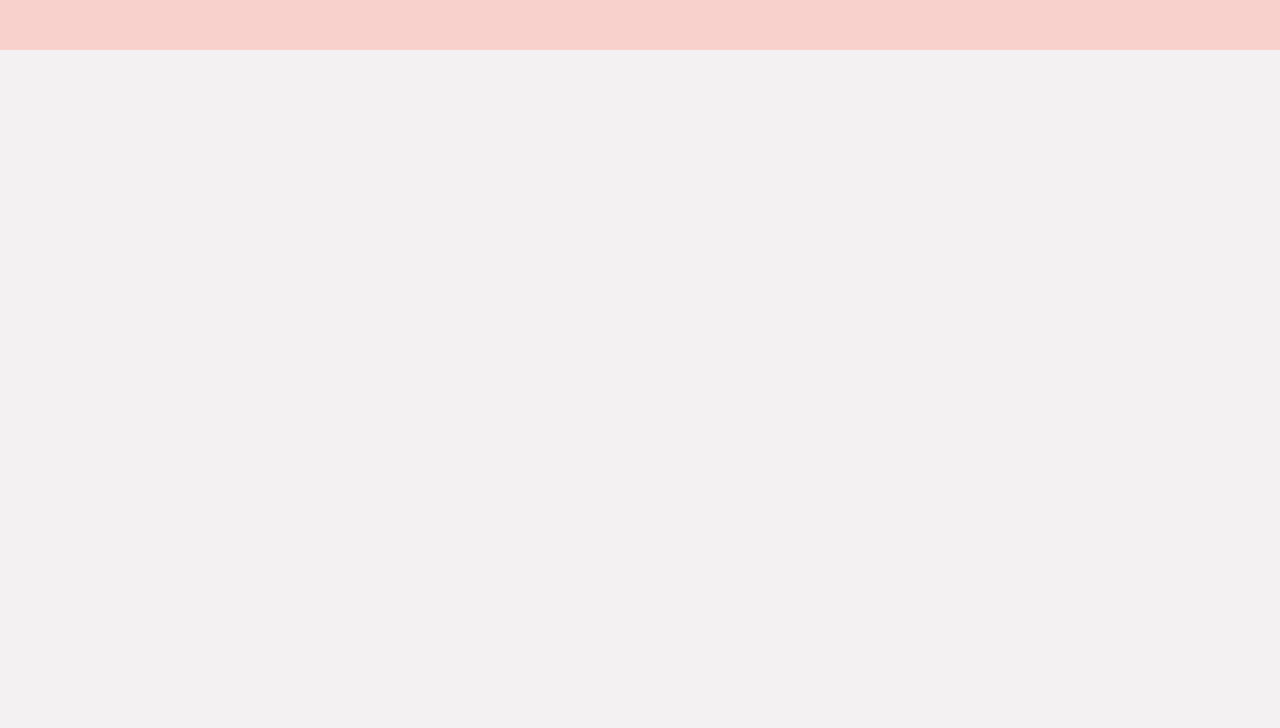
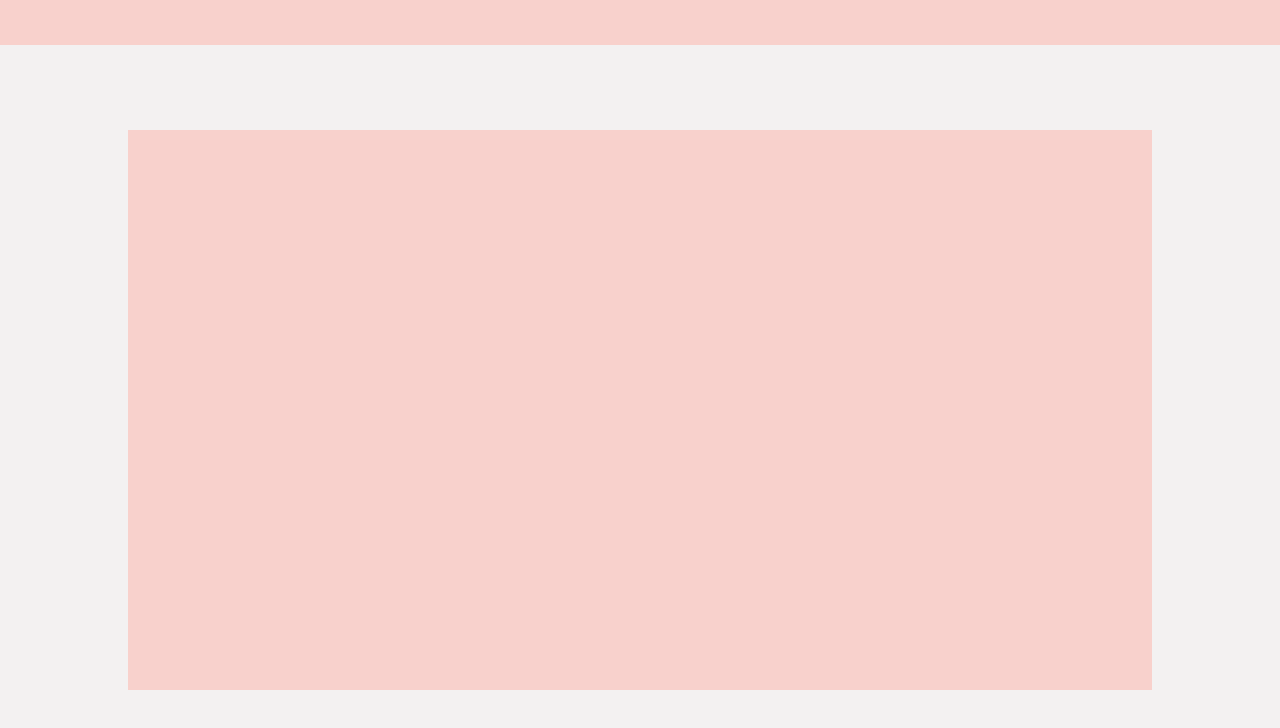
Before and after one commit to css-enjoyer/odin_restaurant-page, a website built with webpack: page dist/index.html in a window 1280 px wide. Built offline with Linux system fonts and the light colour scheme.

Commit message:
Make content container

```diff
--- a/src/initial.js
+++ b/src/initial.js
@@ -8,7 +8,9 @@ function addComponent() {
     navbar.classList.add("navbar");
     content.appendChild(navbar);
 
-
+    const main = document.createElement("div");
+    main.classList.add("main");
+    content.appendChild(main);
 };
 
 addComponent();
--- a/src/style.scss
+++ b/src/style.scss
@@ -15,13 +15,23 @@
 .content {
     height: 100vh;
     width: 100%;
+    padding: 0 20px;
     background-color: var(--background-color);
+    display: grid;
+    place-items: center;
 
     .navbar {
-        height: 50px;
+        height: 45px;
         width: 100%;
         background-color: var(--accent-color);
         position: fixed;
         top: 0;
     }
+
+    .main {
+        background-color: var(--accent-color);
+        height: 70vh;
+        width: 80vw;
+        margin-top: 20px;
+    }
 }
```
Also changed, not shown: dist/index.html, dist/main.js, src/style.css, 1 other file.
